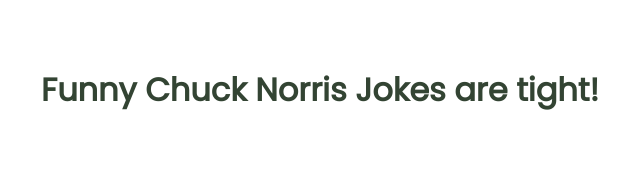
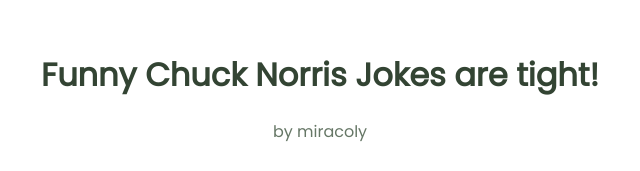
Before and after one commit to miracoly/ztm-chuckNorris, a plain HTML site: page index.html in a window 1280 px wide. Shown: the part 180-351 px from the top of the page, without its empty margins (320-960 px from the left). Drawn offline with Linux system fonts and the light colour scheme; no server answers.

Commit message:
adding author link

```diff
--- a/index.html
+++ b/index.html
@@ -9,6 +9,7 @@
     <main class="ct-parent">
       <section class="ct-child">
         <h1>Funny Chuck Norris Jokes are tight!</h1>
+        <p id="author">by <a href="https://github.com/miracoly/ztm-chuckNorris/commits?author=miracoly">miracoly</a></p>
         <div class="container">
           <img id="joke-img" src="" alt="Chuck Norris Icon">
           <p id="joke"></p>
--- a/style.css
+++ b/style.css
@@ -9,7 +9,7 @@ html, body {
 }
 
 h1 {
-  margin-bottom: 60px;
+  margin-bottom: 10px;
   font-size: 2em;
   font-weight: 700;
 }
@@ -17,6 +17,15 @@ h1 {
 a {
   text-decoration: none;
   color: #000;
+}
+
+#author {
+  margin: 10px 0 45px 0;
+  color: #676;
+}
+
+#author a {
+  color: #676;
 }
 
 #github {
```
